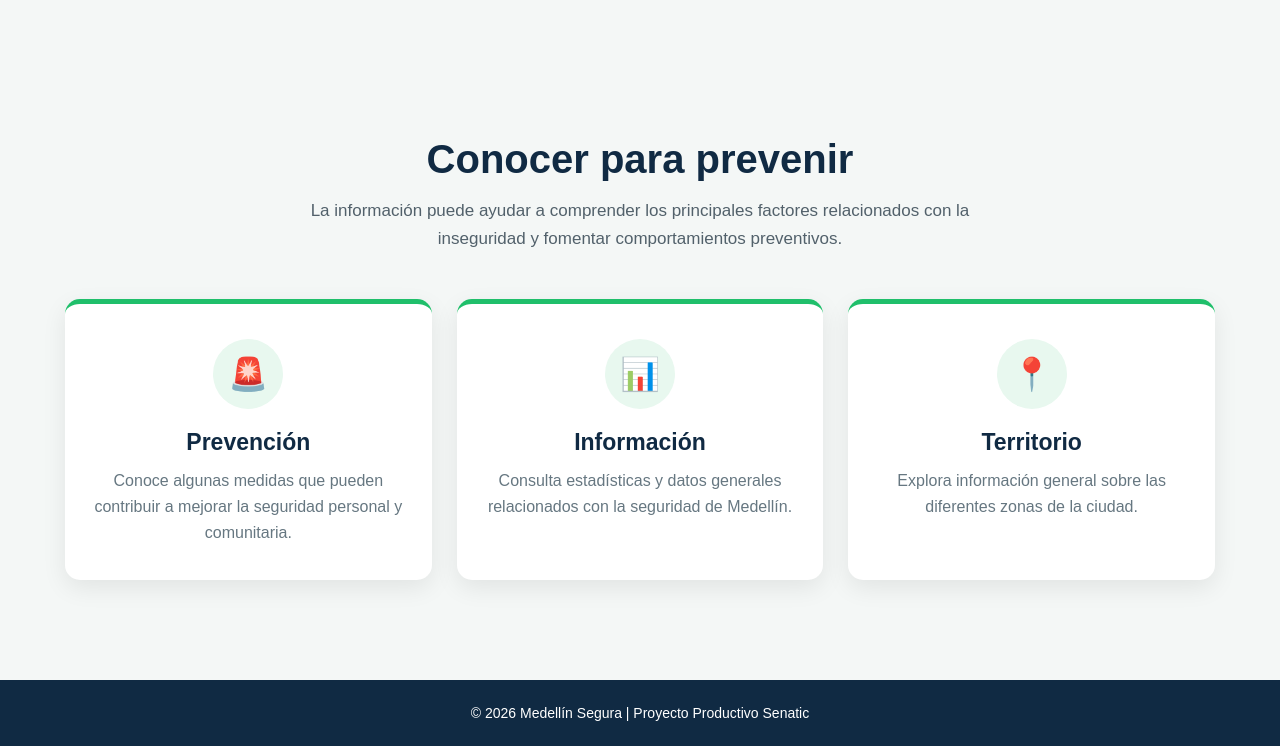
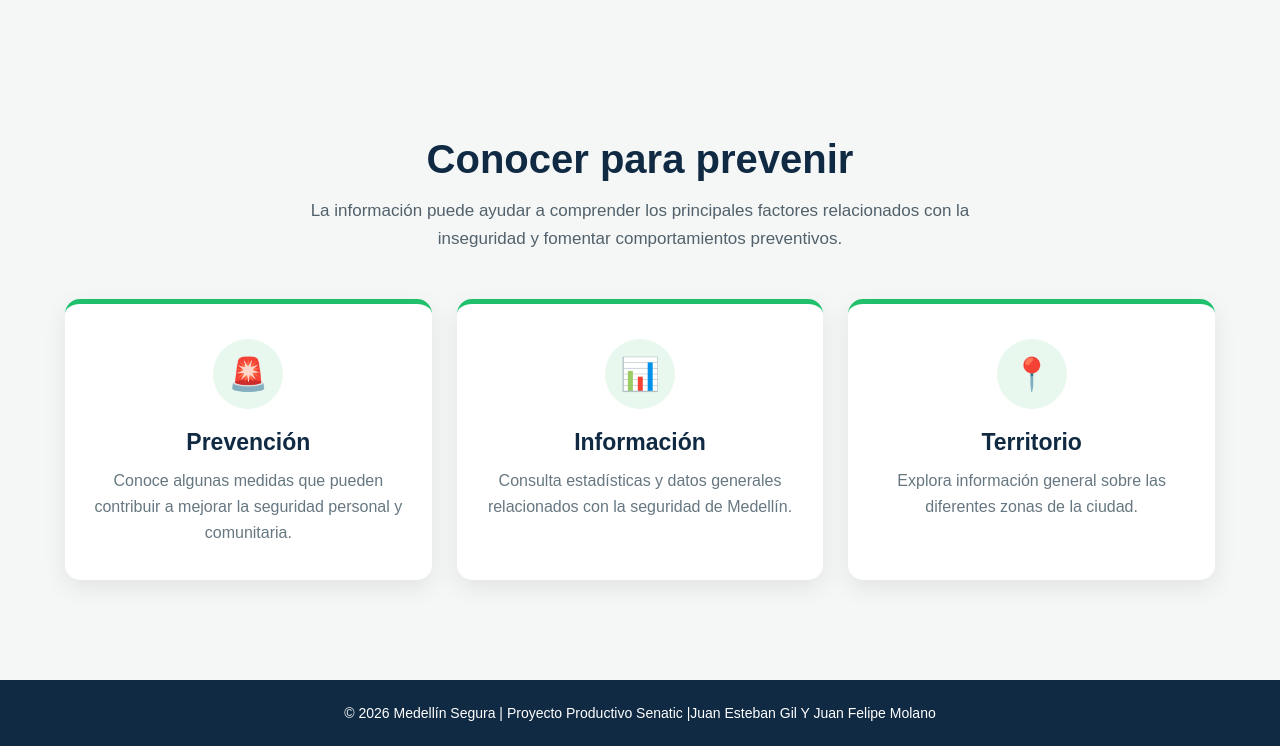
Before and after one commit to wiltonarmandohurtadomoreno-cyber/SafeCity, a plain HTML site: page index.html in a window 1280 px wide. Shown: the part 893-1639 px from the top of the page. Drawn offline with Linux system fonts and the light colour scheme.

Commit message:
Update index.html

```diff
--- a/index.html
+++ b/index.html
@@ -149,7 +149,7 @@
 </section>
 
 <footer>
-    <p>© 2026 Medellín Segura | Proyecto Productivo Senatic</p>
+    <p>© 2026 Medellín Segura | Proyecto Productivo Senatic |Juan Esteban Gil Y Juan Felipe Molano</p>
 </footer>
 
 <script src="js/script.js"></script>
```
